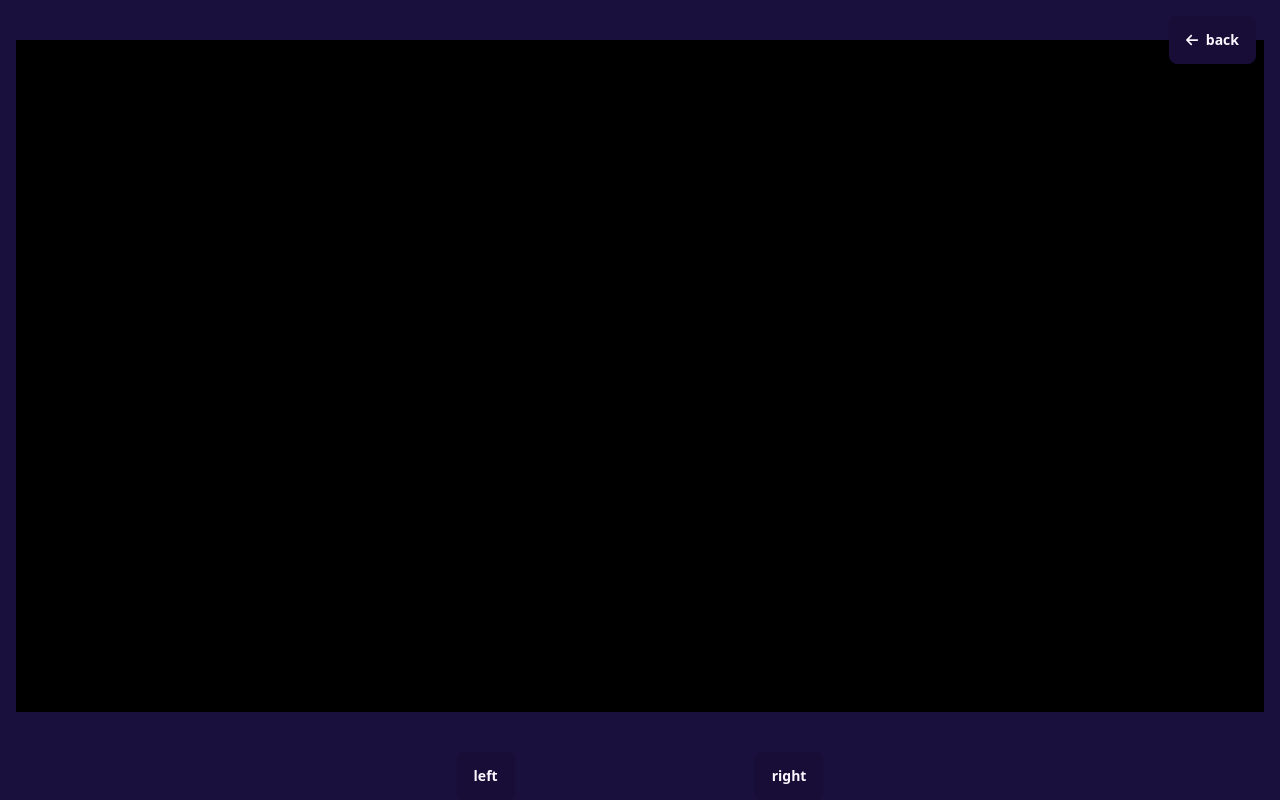
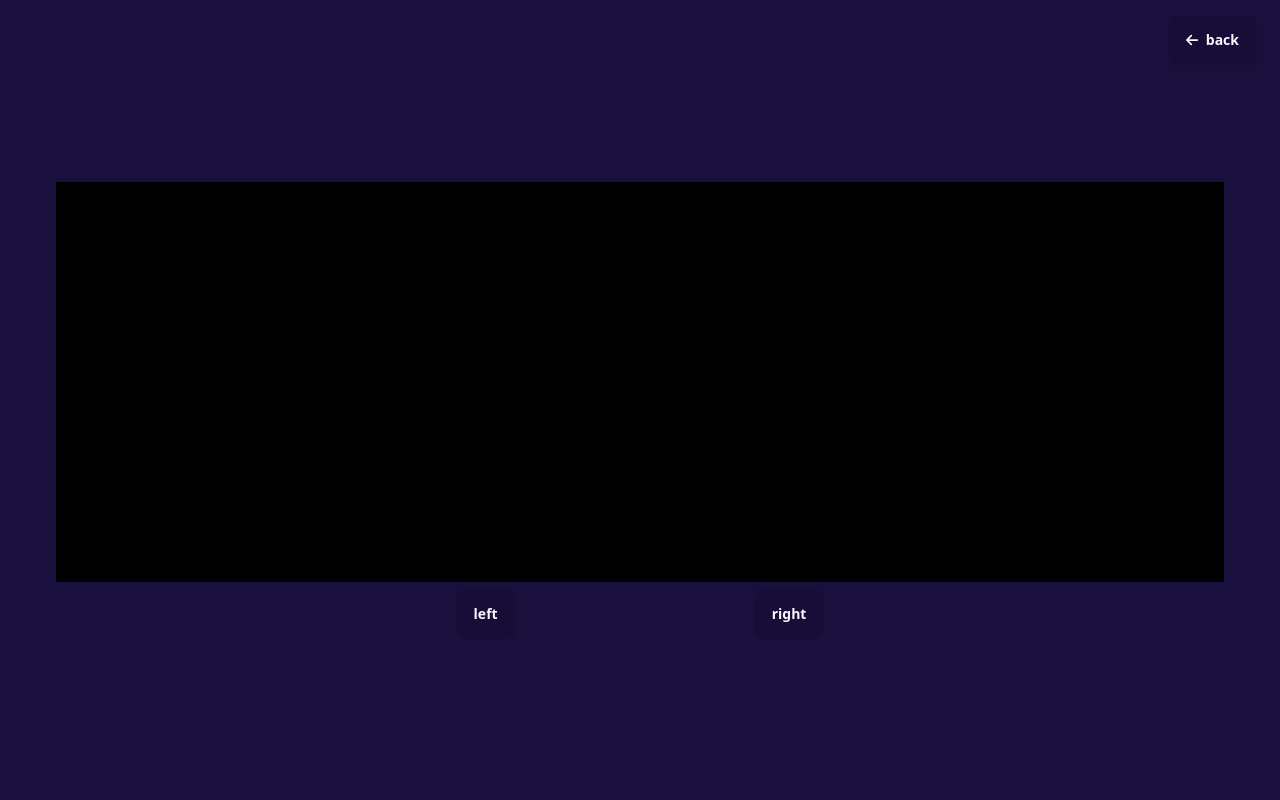
Before and after one commit to canavan-a/home-server, a React (Vite) app in the folder client/: page /camera in a window 1280 px wide. Built offline with nearby package versions, Linux system fonts and the light colour scheme.

Commit message:
more ui changes

```diff
--- a/client/src/pages/Camera.jsx
+++ b/client/src/pages/Camera.jsx
@@ -167,7 +167,7 @@ export const Camera = () => {
             back
           </button>
         </div>
-        <div className="w-[calc(100%-2rem)] h-[calc(100%-2rem)] flex items-center justify-center m-10 bg-black">
+        <div className="w-[calc(100%-7rem)] h-[calc(100%-25rem)] flex items-center justify-center mt-5 mx-5 mb-2 bg-black">
           <video
             ref={videoRef}
             autoPlay
```
